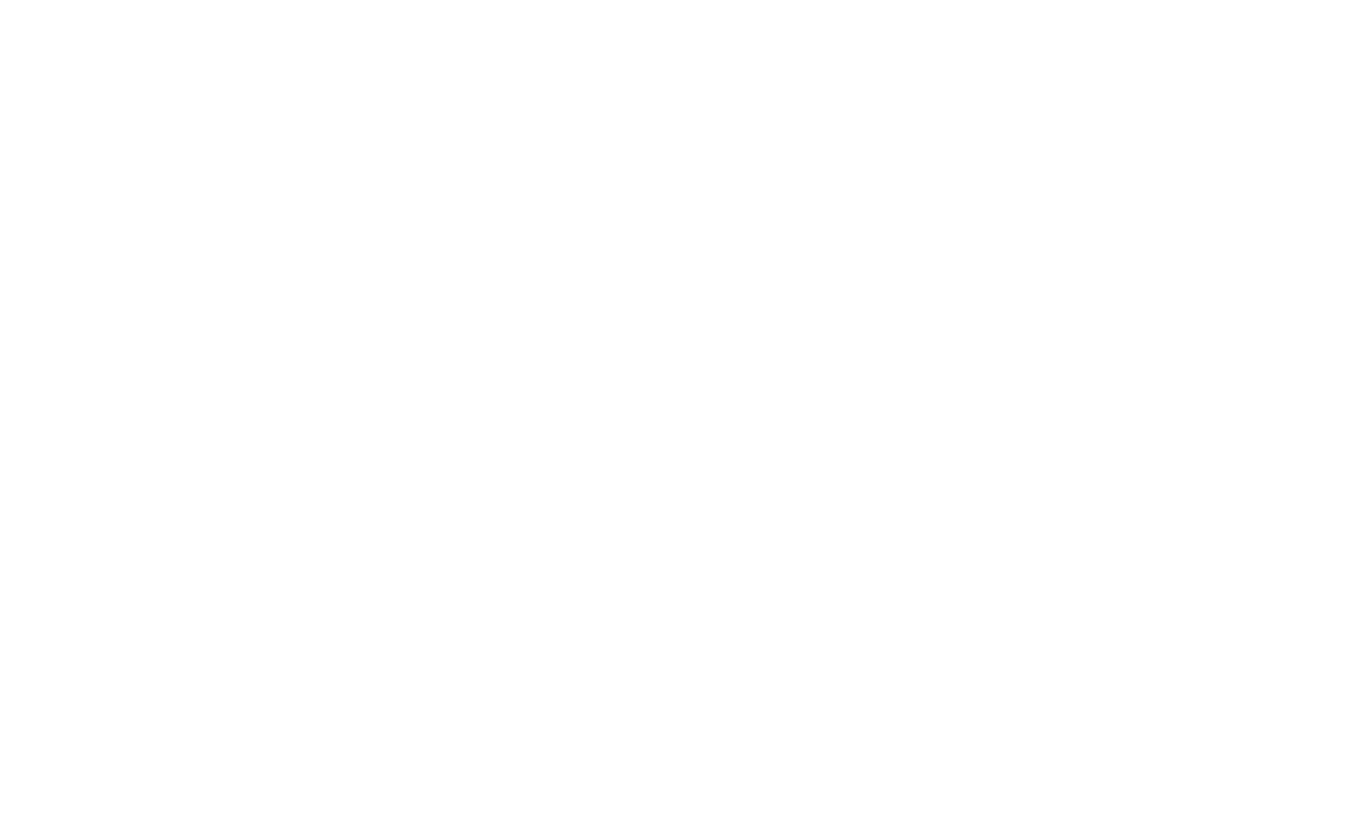
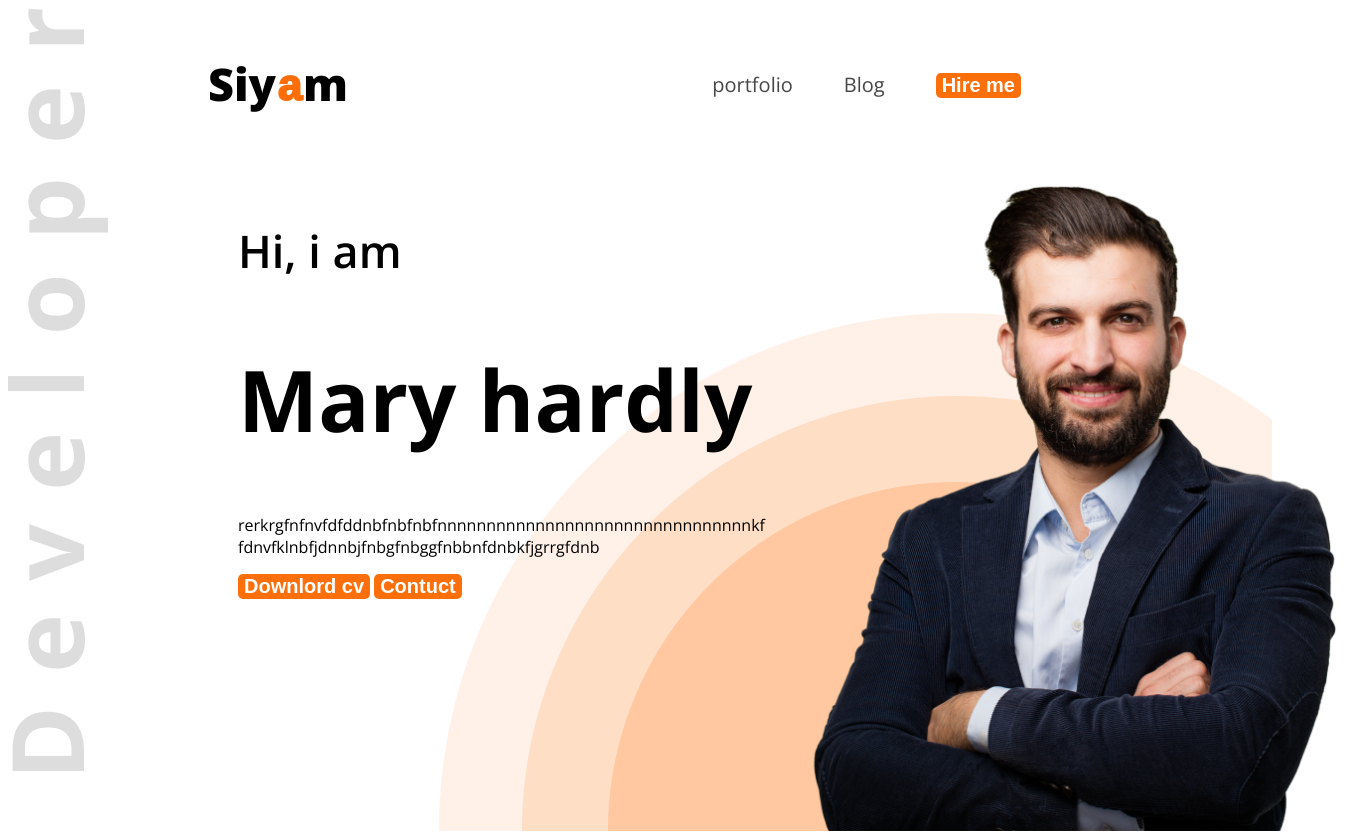
Before and after one commit to Yusuf-Siyam/web-developer-portfolio, a plain HTML site: page index.html in a window 1280 px wide. Shown: the whole page, 1345 px wide, since content can reach past the window. Before the commit the page ends 800 px from the top, so only its background shows below. Drawn offline with nearby package versions, Linux system fonts and the light colour scheme.

Commit message:
3rd commit

```diff
--- /dev/null
+++ b/Styles/portfolio.css
@@ -0,0 +1,92 @@
+/* Nav style */
+nav{
+    display: flex;
+    align-items: center;
+    /* align-items: center vartical center  */
+    justify-content:space-between;
+    margin: 0px 200px;
+}
+.nav-title{
+    font-weight:1000;
+    font-size:45px;
+}
+
+.text-primary{
+    color:#FD6E0A;
+}
+
+
+nav ul {
+    display: flex;
+    align-items:center;
+    /* sob ek borabor hobe (vartical)*/
+
+}
+
+.open-sans-normal {
+  font-family: "Open Sans", serif;
+  font-optical-sizing: auto;
+  font-style: normal;
+  font-variation-settings:
+    "wdth" 100;
+}
+
+/* color change */
+.dark-2{
+    color:#474747 ;
+}
+
+.btn-primary{
+    background-color:#fc6f0b;
+    font-weight: 700;
+    font-size:20px;
+    color:white;
+    border:none;
+    border-radius:5px;
+}
+/* Header */
+.header{
+    background-image: url('../images/developer.png'),url(../images/header_bg.png);
+    background-repeat: no-repeat;
+
+background-position: top left,bottom right;
+
+
+}
+/* display flex parents */
+
+/* unorder list er . cole jabe */
+nav ul li{
+    list-style: none;
+    margin-right:51px;
+
+ }
+
+/* Nav er modde list er modde joto Ancor _____ ache */
+nav li a{
+    text-decoration:none;
+    font-size:20px;
+
+}
+/* Banner style */
+.banner{
+    display:flex;
+    justify-content:space-between;
+    margin:0 35px 0 230px;
+}
+.banner-content{
+    max-width: 580px;
+}
+.banner-greetings{
+    font-size: 45px;
+    font-weight: 600;
+}
+.banner-title{
+    font-weight: bold;
+    font-size: 85px;
+}
+.banner-profile-picture{
+    width: 580px;
+
+
+}
--- a/index.html
+++ b/index.html
@@ -6,10 +6,43 @@
     <meta name="viewport" content="width=device-width,initial-scale=1.0">
 
     <title>Web Developer portfolio</title>
+    <link rel="preconnect" href="https://fonts.googleapis.com">
+<link rel="preconnect" href="https://fonts.gstatic.com" crossorigin>
+<link href="https://fonts.googleapis.com/css2?family=Open+Sans:ital,wght@0,300..800;1,300..800&display=swap" rel="stylesheet">
+
+   <link rel="stylesheet" href="Styles/portfolio.css">
+
 </head>
 
-<body>
-    <header>
+
+
+<body class="open-sans-normal">
+    <header class="header">
+        <nav>
+            <h3 class="nav-title">Siy<samp class="text-primary">a</samp>m</h3>
+            <ul>
+                <li><a class="dark-2" href="">portfolio</a></li>
+                <li><a class="dark-2" href="">Blog</a></li>
+                <li><a href=""><button class="btn-primary">Hire me</button></a></li>
+            </ul>
+        </nav>
+
+        <div class="banner">
+        <div class="banne-content">
+        <h4 class="banner-greetings">Hi, i am </h4>
+        <h1 class="banner-title">Mary hardly</h1>
+            <p class="banner-descripton">
+                rerkrgfnfnvfdfddnbfnbfnbfnnnnnnnnnnnnnnnnnnnnnnnnnnnnnnnnkf
+                fdnvfklnbfjdnnbjfnbgfnbggfnbbnfdnbkfjgrrgfdnb
+
+            </p>
+            <button class="btn-primary">Downlord cv</button>
+            <button class="btn-primary">Contuct </button>
+
+
+        </div>
+        <img class="banner-profile-picture" src="images/hardy.png" alt="">
+    </div>
 
     </header>
 
```
